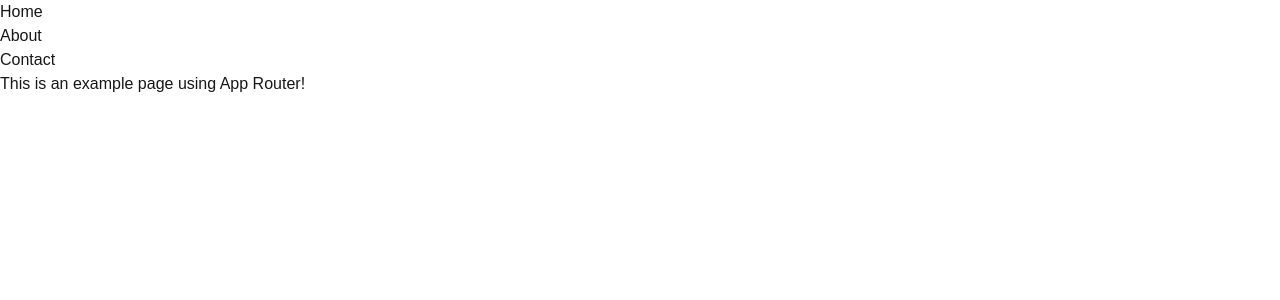
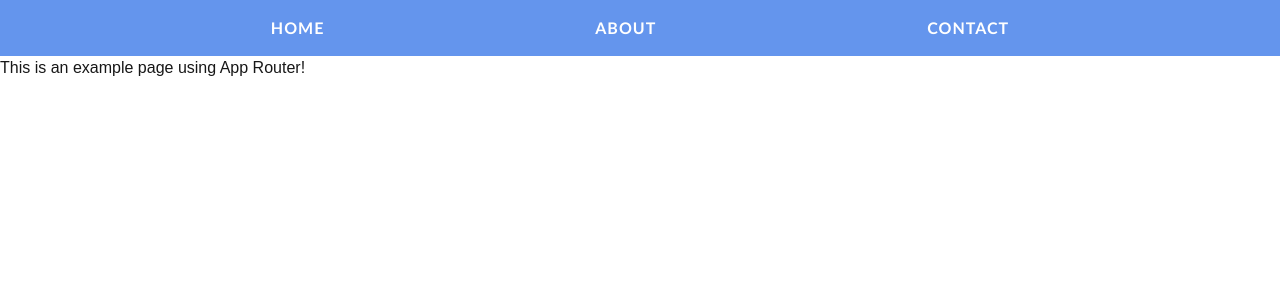
Before and after one commit to bootcamp-project-2026/bootcamp-app, a Next.js app: page /example in a window 1280 px wide. Shown: the top 300 px of the page. Built offline with nearby package versions, Linux system fonts and the light colour scheme.

Commit message:
Added Navbar styles

```diff
--- /dev/null
+++ b/src/components/Navbar.module.css
@@ -0,0 +1,25 @@
+.navbar {
+  /* background of navbar */
+  background-color: cornflowerblue;
+  padding: 1rem 1rem;
+}
+
+.navList {
+  /* Text of items in navList */
+  color: white;
+  font-family: "Gill Sans", "Gill Sans MT", Calibri, "Trebuchet MS", sans-serif;
+  font-weight: 600;
+  letter-spacing: 1px;
+
+  /* Alignment things */
+  display: flex;
+  flex-direction: row;
+  justify-content: space-evenly;
+  gap: 1rem;
+}
+
+.navItem a:hover {
+  /* When you hover over it */
+  color: coral;
+  text-decoration: underline;
+}
--- a/src/components/Navbar.tsx
+++ b/src/components/Navbar.tsx
@@ -1,15 +1,17 @@
+import styles from "./Navbar.module.css";
+
 export default function Navbar() {
   return (
-    <nav className="navbar">
-      <ul className="nav-list">
-        <li>
-          <a href="/home">Home</a>
+    <nav className={styles.navbar}>
+      <ul className={styles.navList}>
+        <li className={styles.navItem}>
+          <a href="/home">HOME</a>
         </li>
-        <li>
-          <a href="/about">About</a>
+        <li className={styles.navItem}>
+          <a href="/about">ABOUT</a>
         </li>
-        <li>
-          <a href="/contact">Contact</a>
+        <li className={styles.navItem}>
+          <a href="/contact">CONTACT</a>
         </li>
       </ul>
     </nav>
```
